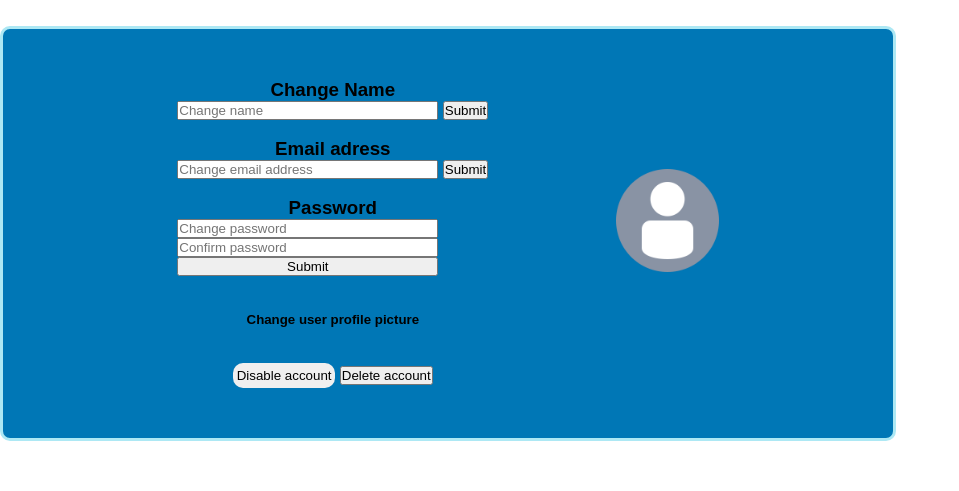
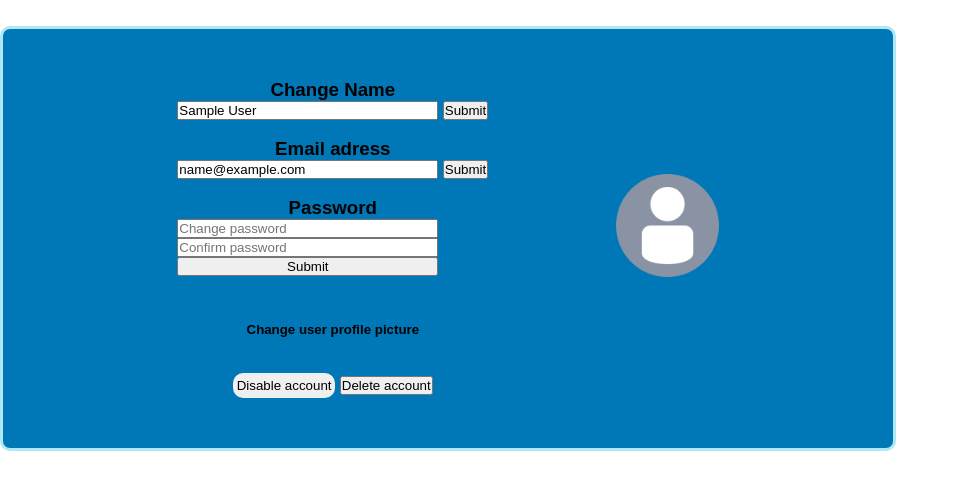
Before and after one commit to MaxBeck02/WithFriends, a PHP site: page /Setting-page.php in a window 1280 px wide. Shown: the part 50-541 px from the top of the page, without its empty margins (0-959 px from the left). Run offline with PHP 8.4, Linux system fonts and the light colour scheme; the visitor is signed in with stand-in values (Sample User, id 1); tables that the repository leaves empty or names only in its code hold one stand-in row (values such as "Sample post").

Commit message:
Changed the way we get users to be by id and also added the error for wrong passwords
First we would get the user by username, but this woulld't work anymore when you changed the username. So i coded it to use the userID instead. I also show an error if the user types in two different passwords.

```diff
--- a/CSS/Stylesheet.css
+++ b/CSS/Stylesheet.css
@@ -23,6 +23,12 @@
     display: flex;
     flex-direction: row;
   }
+
+.errorMessage {
+  color: red !important;
+  width: 300px;
+  font-weight: bold;
+}
 
 @media screen and (min-width: 1200px){ /*Desktop*/
   #dubb{
--- a/Setting-page.php
+++ b/Setting-page.php
@@ -1,4 +1,5 @@
 <?php
+    $error = '';
     require_once 'partials/autoLoader.php';
     session_start();
 
@@ -6,20 +7,22 @@
         header('Location: login.php');
     }
 
+    $curUser = $user->getUserById($_SESSION['userID']);
+
     if (isset($_POST['CN'])) {
-        $user->setUsername($_SESSION['username']);
+        $user->setUsername($_SESSION['userID'], $_POST['name']);
     }
 
     if (isset($_POST['CEM'])) {
-        $user->setEmail($_SESSION['username']);
+        $user->setEmail($_SESSION['userID'], $_POST['email']);
     }
 
     if (isset($_POST['CP'])) {
-        $user->ChangePassword($_SESSION['username'], $_POST['password'], $_POST['passwordConf']);
+        $error = $user->ChangePassword($_SESSION['userID'], $_POST['password'], $_POST['passwordConf']);
     }
 
     if (isset($_POST['delete'])) {
-        $user->delete($_SESSION['username']);
+        $user->delete($_SESSION['userID']);
     }
 ?>
 
@@ -43,7 +46,7 @@
 
         <form method="POST">
             <h3>Change Name</h3>
-                <input name="Change name" placeholder="Change name" maxlength="100" size="30">
+                <input type="text" name="name" placeholder="Change name" maxlength="100" size="30" value="<?= $curUser->name ?>">
                 <input type="submit" name="CN" value="Submit">
         <form>
 
@@ -51,7 +54,7 @@
 
         <form method="POST">
             <h3>Email adress</h3>
-                <input name="Change email address" placeholder="Change email address" maxlength="100" size="30">
+                <input type="email" name="email" placeholder="Change email address" maxlength="100" size="30" value="<?= $curUser->email ?>">
                 <input type="submit" name="CEM" value="Submit">
         <form>
 
@@ -59,13 +62,14 @@
 
         <form method="POST">
             <h3>Password</h3>
-                <div id="passrow">
+                <div id="passrow" style="margin-bottom: 10px">
                     <div id="passcoll">
-                        <input name="password" placeholder="Change password" maxlength="100" size="30">
-                        <input name="passwordConf" placeholder="Confirm password" maxlength="100" size="30">
+                        <input type="password" name="password" placeholder="Change password" maxlength="100" size="30">
+                        <input type="password" name="passwordConf" placeholder="Confirm password" maxlength="100" size="30">
                         <input type="submit" name="CP" value="Submit">
                     </div>
                 </div>
+            <?= $error ?>
         </form>
 
         <br></br>
--- a/classes/User.php
+++ b/classes/User.php
@@ -39,12 +39,21 @@ class User extends DbConfig
         }
     }
 
-    public function delete($username) {
-        $sql = "DELETE FROM users WHERE name = :username;";
+    public function delete($id) {
+        $sql = "DELETE FROM users WHERE userID = :id;";
         $stmt = $this->connect()->prepare($sql);
-        $stmt->bindParam(":username", $username);
+        $stmt->bindParam(":id", $id);
         $stmt->execute();
         header('Location: login.php');
+    }
+
+    public function getUserById($id)
+    {
+        $sql = "SELECT * FROM users WHERE userID = :id";
+        $stmt = $this->connect()->prepare($sql);
+        $stmt->bindParam(":id", $id);
+        $stmt->execute();
+        return $stmt->fetch(PDO::FETCH_OBJ);
     }
 
     public function getUser($username)
@@ -64,23 +73,23 @@ class User extends DbConfig
         return $stmt->fetchAll(PDO::FETCH_OBJ);
     }
 
-    public function setUsername($username, $newUsername) {
-        $sql = "UPDATE users SET name = :newUsername WHERE name = :username;";
+    public function setUsername($id, $newUsername) {
+        $sql = "UPDATE users SET name = :newUsername WHERE userID = :id;";
         $stmt = $this->connect()->prepare($sql);
-        $stmt->bindParam(":username", $username);
+        $stmt->bindParam(":id", $id);
         $stmt->bindParam(":newUsername", $newUsername);
         $stmt->execute();
     }
 
-    public function setEmail($username, $newEmail) {
-        $sql = "UPDATE users SET email = :newEmail WHERE name = :username;";
+    public function setEmail($id, $newEmail) {
+        $sql = "UPDATE users SET email = :newEmail WHERE userID = :id;";
         $stmt = $this->connect()->prepare($sql);
-        $stmt->bindParam(":username", $username);
+        $stmt->bindParam(":id", $id);
         $stmt->bindParam(":newEmail", $newEmail);
         $stmt->execute();
     }
 
-    public function changePassword($username, $password, $confPassword) {
+    public function changePassword($id, $password, $confPassword) {
         try {
             if ($password != $confPassword) {
                 throw new Exception("<p class='errorMessage'>Passwords do not match. </p>");
@@ -90,9 +99,9 @@ class User extends DbConfig
         }
 
         $encryptedPassword = password_hash($password, PASSWORD_BCRYPT, ['cost' => 12]);
-        $sql = "UPDATE users SET password = :newPassword WHERE name = :username;";
+        $sql = "UPDATE users SET password = :newPassword WHERE userID = :id;";
         $stmt = $this->connect()->prepare($sql);
-        $stmt->bindParam(":username", $username);
+        $stmt->bindParam(":id", $id);
         $stmt->bindParam(":newPassword", $encryptedPassword);
         $stmt->execute();
     }
@@ -115,7 +124,7 @@ class User extends DbConfig
 
             session_start();
             $_SESSION['loggedIn'] = true;
-            $_SESSION['username'] = $username;
+            $_SESSION['userID'] = $user->userID;
             header("Location: Setting-page.php");
         } catch (Exception $e) {
             return $e->getMessage();
--- /dev/null
+++ b/logout.php
@@ -0,0 +1,4 @@
+<?php
+session_start();
+session_destroy();
+header('Location: login.php');
```
